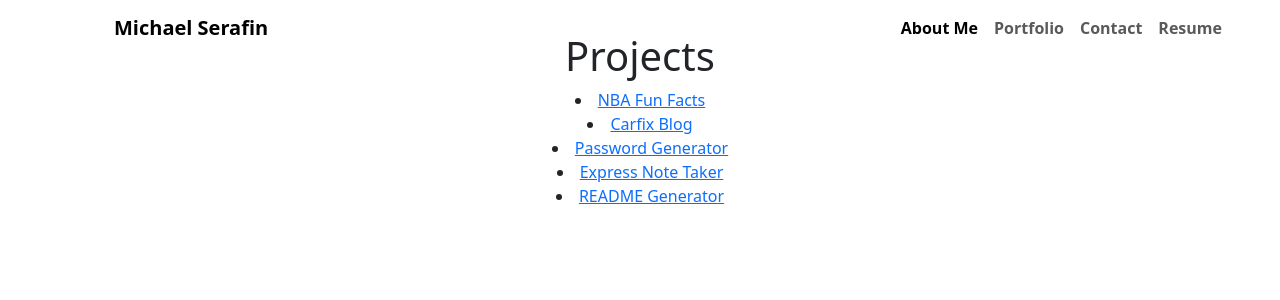
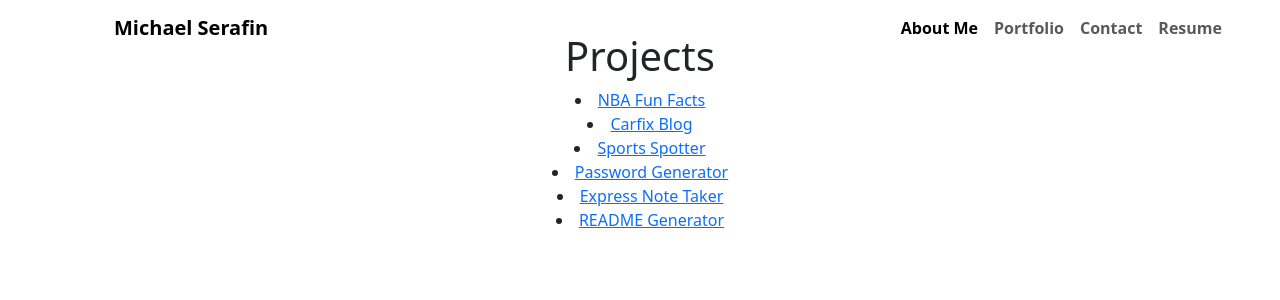
Before and after one commit to mserafin20/react-portfolio, a React (Vite) app in the folder react-portfolio/: page / in a window 1280 px wide. Shown: the top 300 px of the page. Built offline with nearby package versions, Linux system fonts and the light colour scheme.

Commit message:
Added project 3

```diff
--- a/react-portfolio/src/components/ProjectList.jsx
+++ b/react-portfolio/src/components/ProjectList.jsx
@@ -3,6 +3,7 @@
 import CarFix from '../assets/Project 2 - CarFix.png';
 import NoteTaker from '../assets/express.js-note-taker.png';
 import ReadmeGen from '../assets/Readme-Generator.png';
+import Project3 from '../assets/Project3.png';
 
 
 export default function ProjectList(){
@@ -21,18 +22,24 @@
       },
       {
         id: 3,
+        name: "Sports Spotter",
+        link: "https://sports-spotter-ebb34b0a9d19.herokuapp.com/",
+        image: Project3
+      },
+      {
+        id: 4,
         name: "Password Generator",
         link: "https://mserafin20.github.io/password-generator/",
         image: PassGenerator
       },
       {
-        id: 4,
+        id: 5,
         name: "Express Note Taker",
         link: "https://express-note-taker-1.herokuapp.com/",
         image: NoteTaker
       },
       {
-        id: 5,
+        id: 6,
         name: "README Generator",
         link: "https://github.com/mserafin20/readme-generator",
         image: ReadmeGen
```
Also changed, not shown: react-portfolio/src/assets/Project3.png (added).
